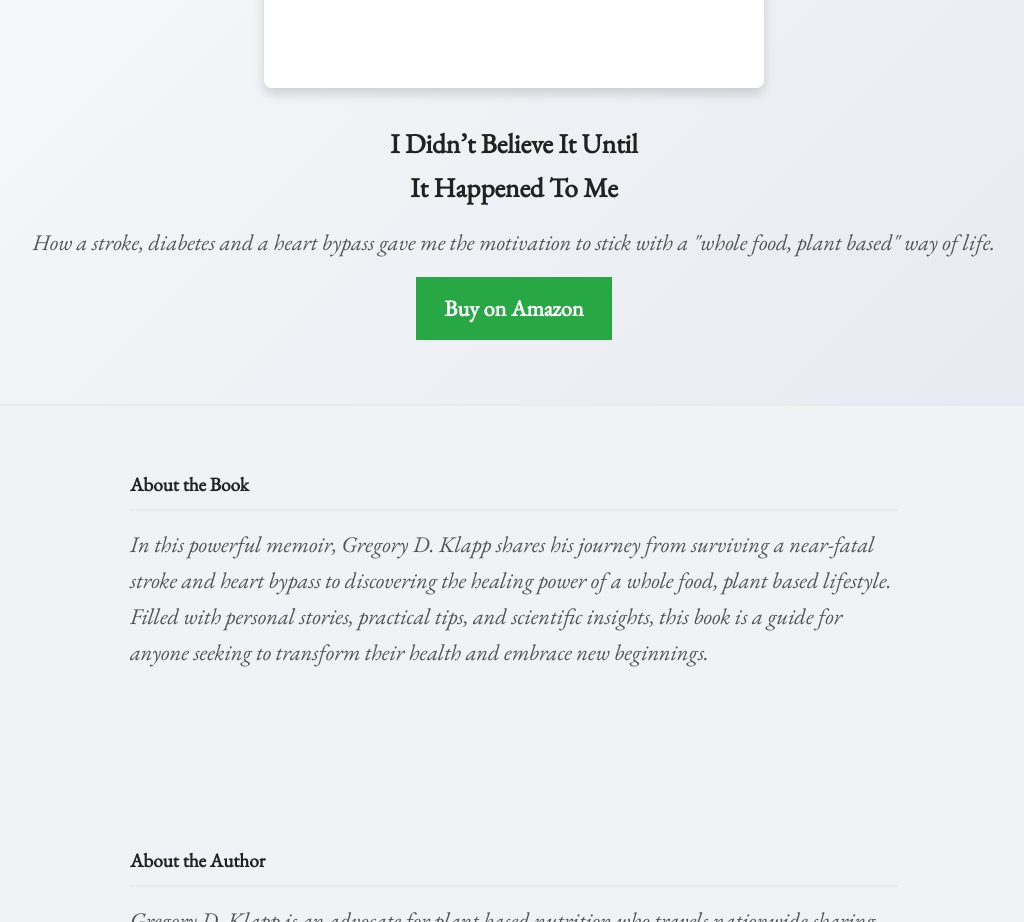
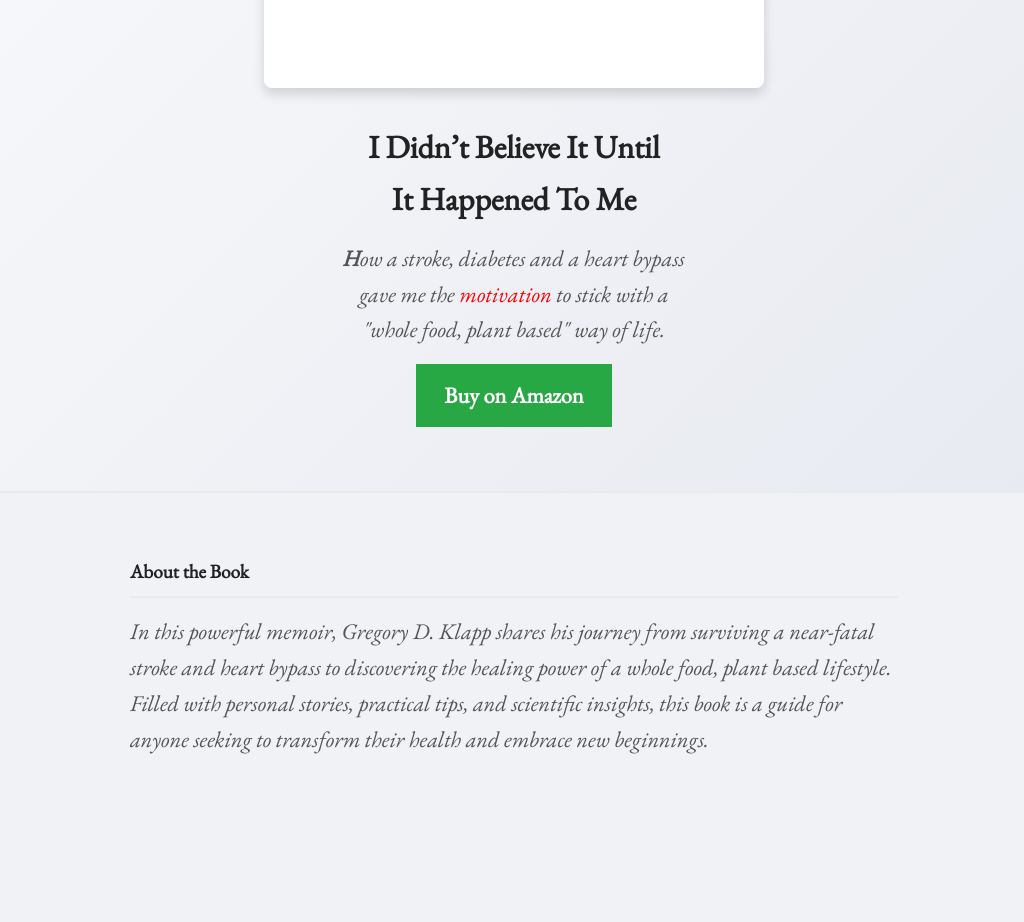
Before and after one commit to klappy/gregklapp.com, a plain HTML site: page index.html in a window 1280 px wide. Shown: the part 860-1782 px from the top of the page, without its empty margins (126-1150 px from the left). Drawn offline with nearby package versions, Linux system fonts and the light colour scheme.

Commit message:
Make the description match the book cover in color/size

```diff
--- a/index.html
+++ b/index.html
@@ -25,7 +25,9 @@
         overflow-x: hidden;
         font-size: 1.4rem;
       }
-
+      .red {
+        color: red;
+      }
       /* Navigation */
       nav {
         position: fixed;
@@ -101,7 +103,7 @@
         margin: 0 auto 2rem;
       }
       h1 {
-        font-size: 1.7rem;
+        font-size: 2rem;
         margin-bottom: 1rem;
         color: #222;
       }
@@ -163,8 +165,9 @@
       <img src="./assets/bookcover.jpg" alt="Book Cover" />
       <h1>I Didn’t Believe It Until <br />It Happened To Me</h1>
       <p>
-        How a stroke, diabetes and a heart bypass gave me the motivation to stick with a "whole
-        food, plant based" way of life.
+        <b>H</b>ow a stroke, diabetes and a heart bypass <br />gave me the
+        <span class="red">motivation</span> to stick with a <br />"whole food, plant based" way of
+        life.
       </p>
       <a
         class="btn"
```
